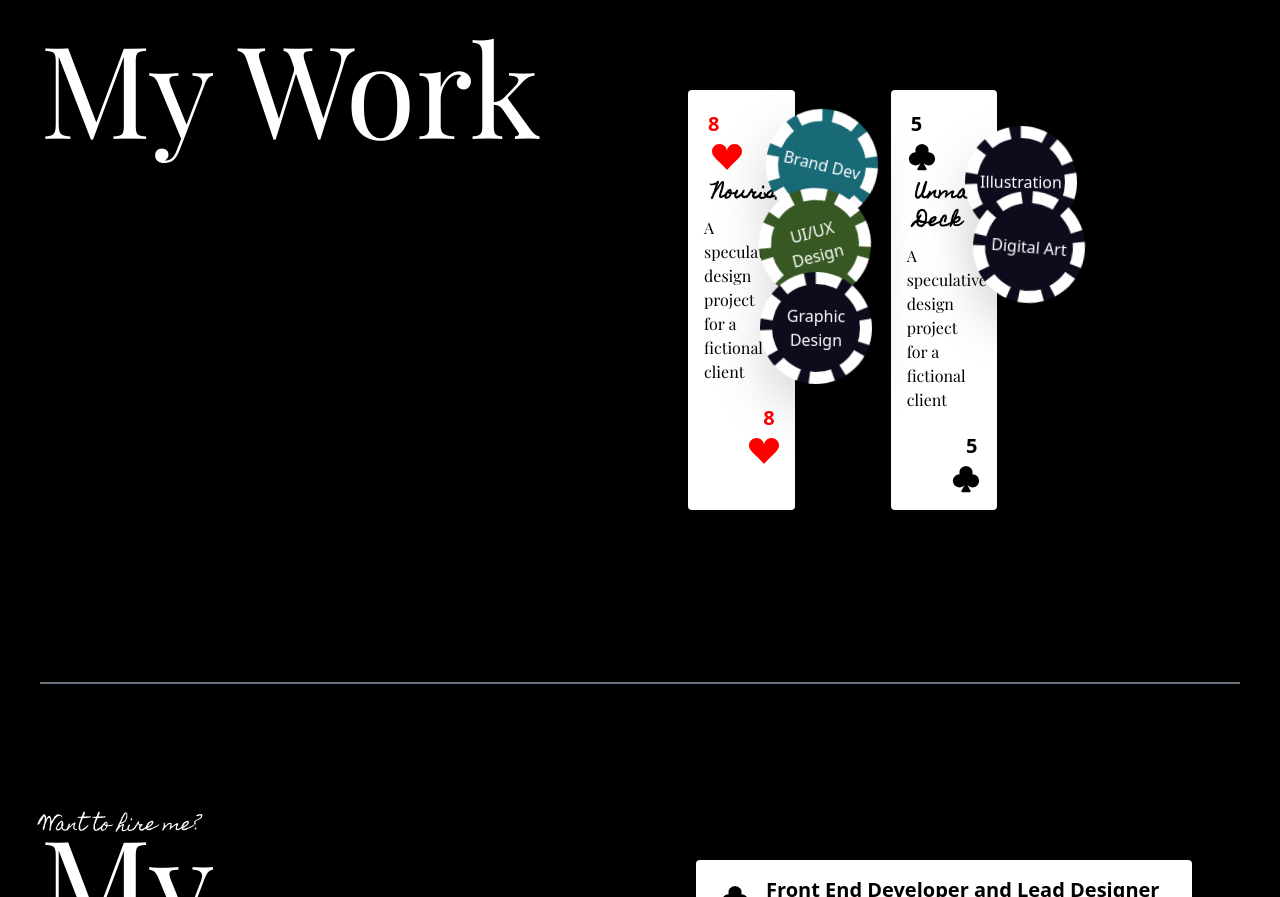
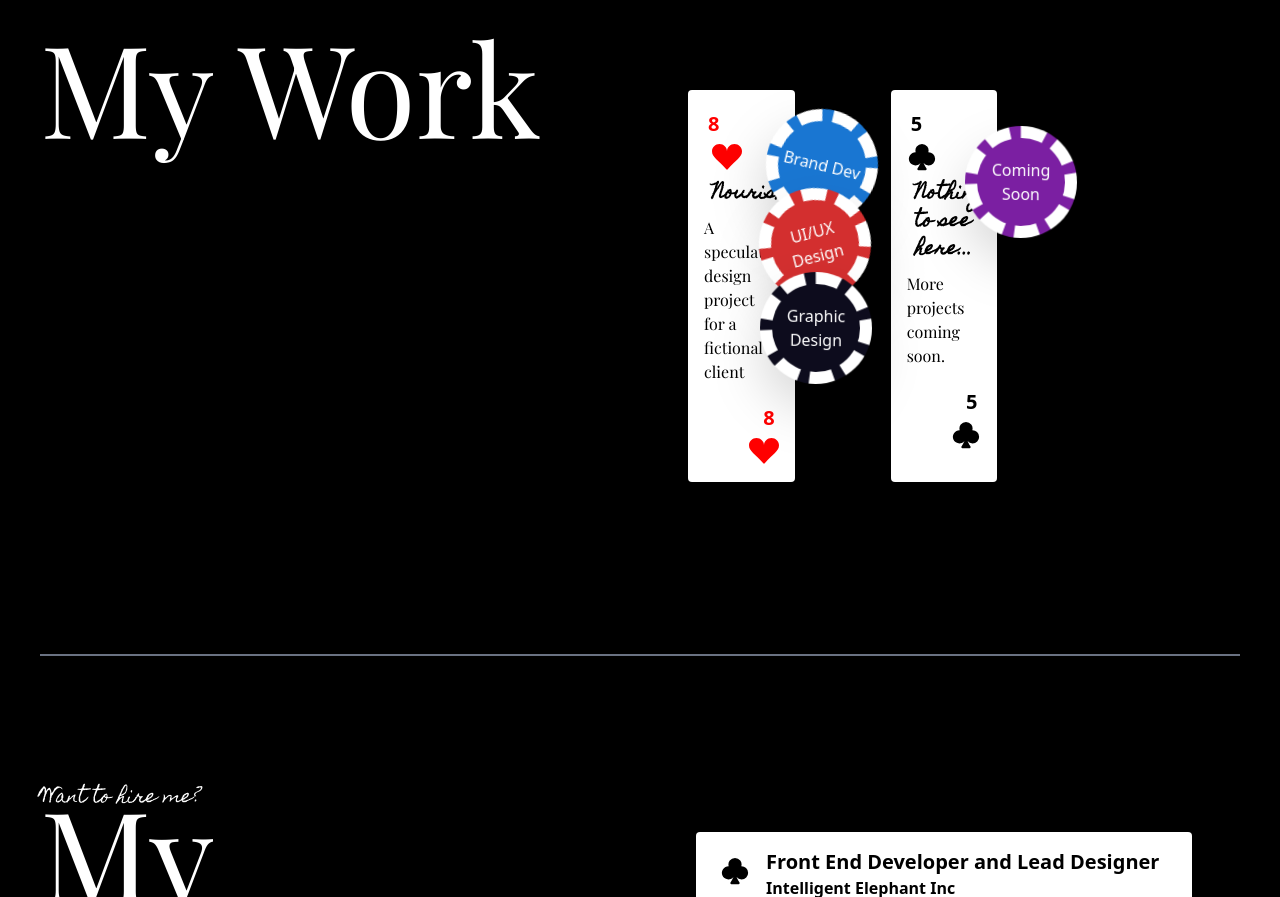
Before and after one commit to brendonmustdie/psychic-memory, a Next.js app: page / in a window 1280 px wide. Shown: the part 1000-1897 px from the top of the page. Built offline with nearby package versions, Linux system fonts and the light colour scheme; a web font is replaced by a local one.

Commit message:
Project fixes

```diff
--- a/src/app/page.js
+++ b/src/app/page.js
@@ -5,20 +5,18 @@ import HeaderComp from "@/app/components/HeaderComp";
 import GenericContentComp from "@/app/components/GenericContentComp";
 import ProjectComp from "@/app/components/ProjectComp";
 import XPComp from "@/app/components/XPComp";
-import PokerChipComp from "@/app/components/PokerChipComp";
 
 
 
 export default function Home() {
     const categories = [
-        {name: "UI/UX Design", color: "#375823", text: "#B3D89C"},
-        {name: "Brand Dev", color: "#186A77", text: "#98DFEA"},
-        {name: "Digital Media Management", color: "#121711", text: "#5C7457"},
-        {name: "Digital Marketing", color: "#1A2438", text: "#6883BA"},
-        {name: "Copywriting", color: "#0D0C1D", text: "#3D3B8E"},
+        {name: "UI/UX Design", color: "#D32F2F", text: "#B3D89C"},
+        {name: "Brand Dev", color: "#1976D2", text: "#98DFEA"},
+        {name: "Digital Media Management", color: "#388E3C", text: "#5C7457"},
+        {name: "Digital Marketing", color: "#212121", text: "#6883BA"},
+        {name: "Coming Soon", color: "#7B1FA2", text: "#3D3B8E"},
         {name: "Graphic Design", color: "#0D0C1D", text: "#3D3B8E"},
         {name: "Illustration", color: "#0D0C1D", text: "#3D3B8E"},
-        {name: "Digital Art", color: "#0D0C1D", text: "#3D3B8E"},
 
     ];
 
@@ -57,12 +55,24 @@ export default function Home() {
                     d="M2.45 7.4 7.2 1.067a1 1 0 0 1 1.6 0L13.55 7.4a1 1 0 0 1 0 1.2L8.8 14.933a1 1 0 0 1-1.6 0L2.45 8.6a1 1 0 0 1 0-1.2"/>
             </svg>
         },
+        // {
+        //     image: "",
+        //     title: "Unmatched Deck",
+        //     description: "A speculative design project for a fictional client",
+        //     categories: ["Illustration", "Digital Art"],
+        //     path: "/projects/unmatcheddeck",
+        //     icon: <svg xmlns="http://www.w3.org/2000/svg" width="30" height="30" fill="currentColor"
+        //                className="bi bi-suit-spade-fill" viewBox="0 0 16 16">
+        //         <path
+        //             d="M7.184 11.246A3.5 3.5 0 0 1 1 9c0-1.602 1.14-2.633 2.66-4.008C4.986 3.792 6.602 2.33 8 0c1.398 2.33 3.014 3.792 4.34 4.992C13.86 6.367 15 7.398 15 9a3.5 3.5 0 0 1-6.184 2.246 20 20 0 0 0 1.582 2.907c.231.35-.02.847-.438.847H6.04c-.419 0-.67-.497-.438-.847a20 20 0 0 0 1.582-2.907"/>
+        //     </svg>
+        // },
         {
             image: "",
-            title: "Unmatched Deck",
-            description: "A speculative design project for a fictional client",
-            categories: ["Illustration", "Digital Art"],
-            path: "/projects/unmatcheddeck",
+            title: "Nothing to see here...",
+            description: "More projects coming soon.",
+            categories: ["Coming Soon"],
+            path: "/",
             icon: <svg xmlns="http://www.w3.org/2000/svg" width="30" height="30" fill="currentColor"
                        className="bi bi-suit-spade-fill" viewBox="0 0 16 16">
                 <path
@@ -83,15 +93,7 @@ export default function Home() {
                     </div>
                     <WarningLabelComp></WarningLabelComp>
                 </div>
-                {/*<div className="flex flex-wrap gap-2 m-3">*/}
-                {/*    {categories.map((category, index) => (*/}
-                {/*        <PokerChipComp*/}
-                {/*            key={index}*/}
-                {/*            colour={category.color}*/}
-                {/*            text={category.name}*/}
-                {/*        />*/}
-                {/*    ))}*/}
-                {/*</div>*/}
+
 
                 <ScreenLayoutComp leftComponent={<HeaderComp heading={"Portfolio"} subheading={"Brendon Kruger's"}/>}
                                   rightComponent={<GenericContentComp
```
